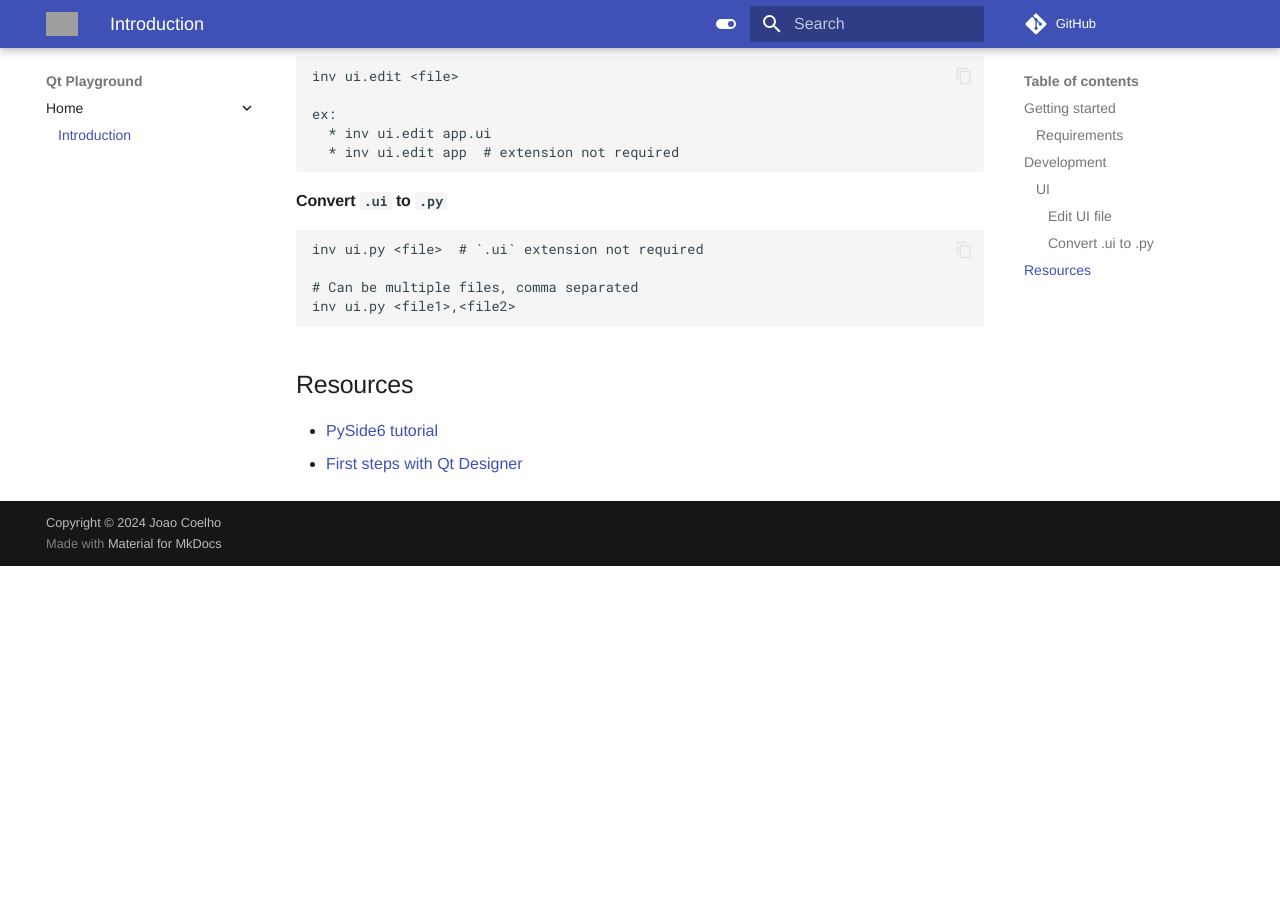
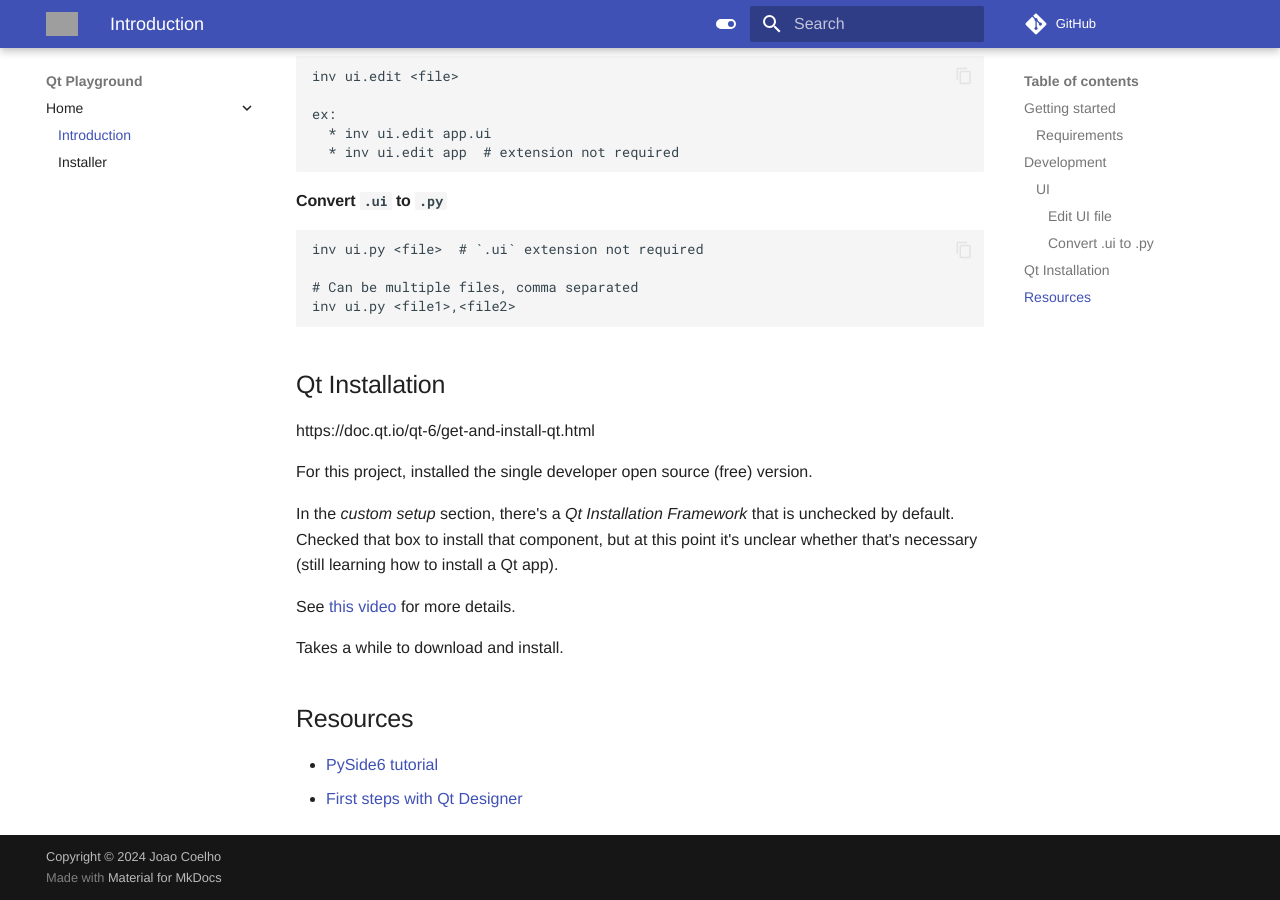
Before and after one commit to joaonc/qt_playground, an MkDocs documentation site: the page built from docs/index.md, in a window 1280 px wide and 900 px high, scrolled down 828 px. Built offline with MkDocs 1.6.1 and Material for MkDocs 9.7.7, drawn with Linux system fonts in a browser that asks for light colours; comment, search, counter and statistics services are not loaded; before the commit the page ends 1394 px from its top, so only the background shows below that; grey boxes are pictures that could not be loaded.

Commit message:
Installer script (#9)

````diff
--- a/docs/index.md
+++ b/docs/index.md
@@ -41,6 +41,19 @@ inv ui.py <file>  # `.ui` extension not required
 inv ui.py <file1>,<file2>
 ```
 
+## Qt Installation
+https://doc.qt.io/qt-6/get-and-install-qt.html
+
+For this project, installed the single developer open source (free) version.
+
+In the _custom setup_ section, there's a _Qt Installation Framework_ that is unchecked by default.
+Checked that box  to install that component, but at this point it's unclear whether that's
+necessary (still learning how to install a Qt app).
+
+See [this video](https://www.youtube.com/watch?v=1pKMcwJZay4) for more details.
+
+Takes a while to download and install.
+
 ## Resources
 * [PySide6 tutorial](https://www.pythonguis.com/pyside6-tutorial/#pyside6-getting-started)
 * [First steps with Qt Designer](https://www.pythonguis.com/tutorials/pyside6-first-steps-qt-designer/)
--- a/mkdocs.yml
+++ b/mkdocs.yml
@@ -3,6 +3,7 @@
 nav:
   - Home:
       - Introduction: index.md
+      - Installer: installer.md
 
 theme:
   name: material
--- a/requirements-docs.txt
+++ b/requirements-docs.txt
@@ -52,7 +52,7 @@ mkdocs-get-deps==0.2.0
     # via mkdocs
 mkdocs-glightbox==0.4.0
     # via -r requirements-docs.in
-mkdocs-material==9.5.24
+mkdocs-material==9.5.25
     # via -r requirements-docs.in
 mkdocs-material-extensions==1.3.1
     # via mkdocs-material
@@ -89,7 +89,7 @@ pyyaml-env-tag==0.1
     # via mkdocs
 regex==2024.5.15
     # via mkdocs-material
-requests==2.32.2
+requests==2.32.3
     # via mkdocs-material
 six==1.16.0
     # via python-dateutil
````
Also changed, not shown: docs/installer.md (added, +39 -0 lines), requirements-dev.txt (+12 -0 lines), tasks.py (+53 -0 lines), 1 other file.
